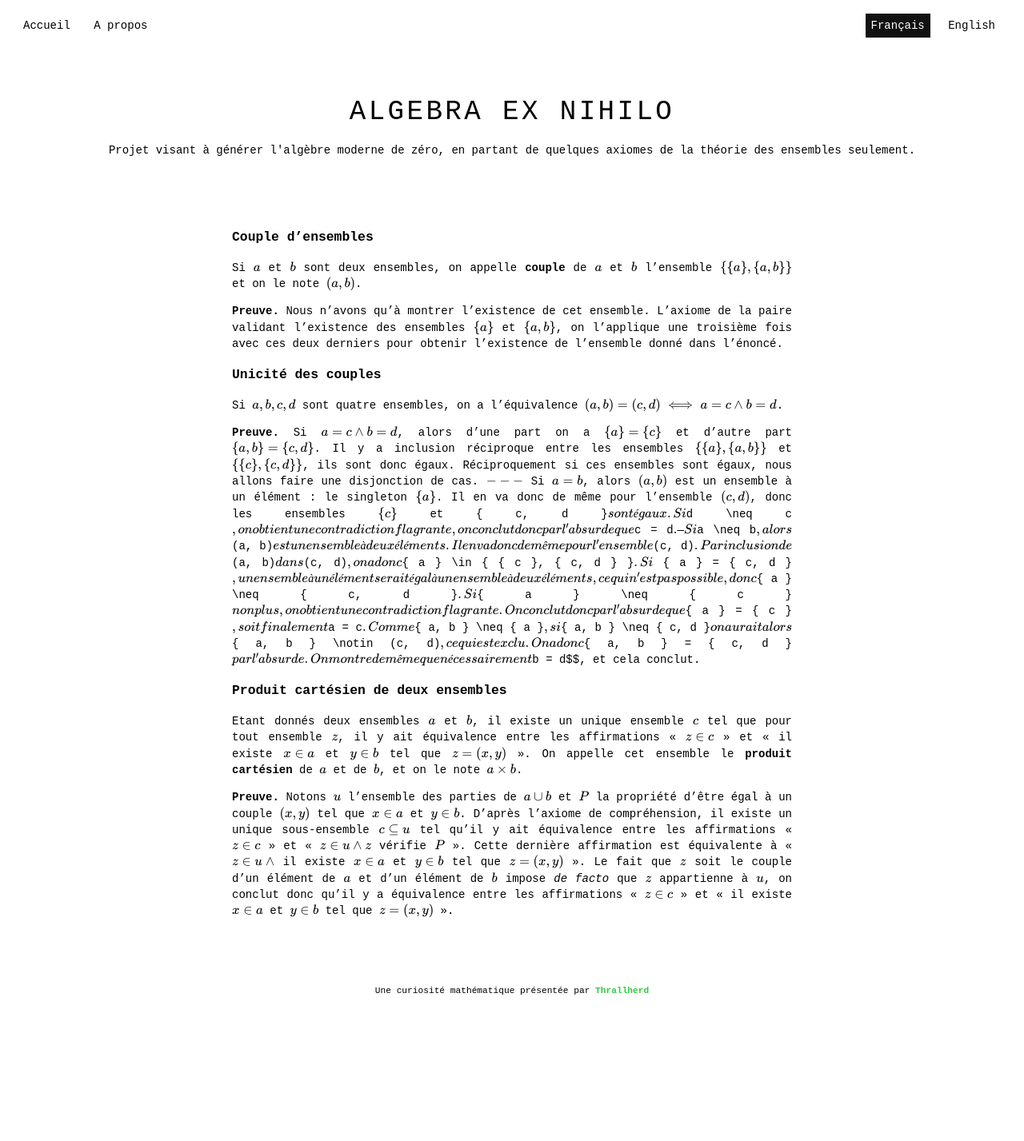
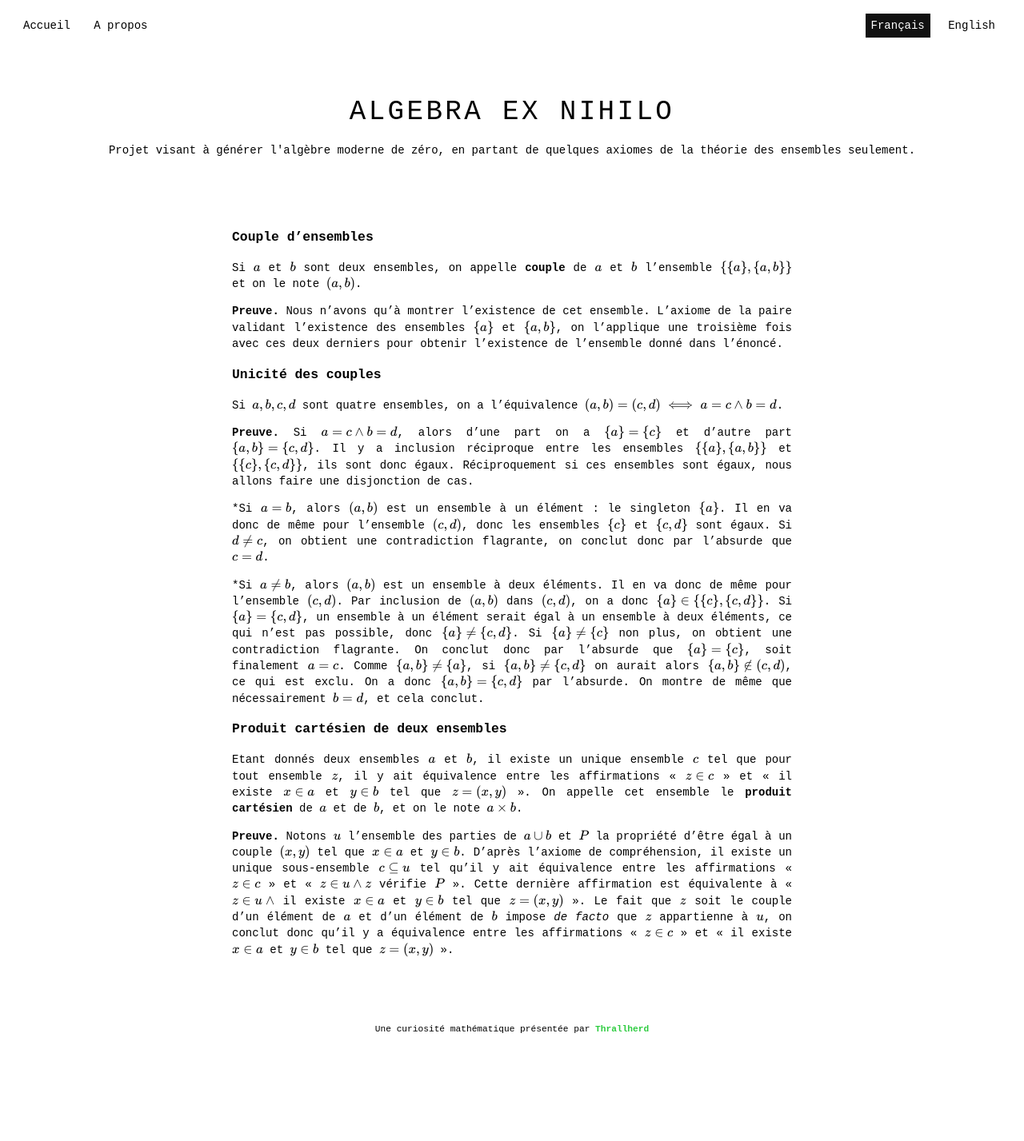
Before and after one commit to Thrallherd/AlgebraExNihilo, a Jekyll site: the page built from set_res2.md, in a window 1280 px wide. Shown: the whole page at 80% size. Built offline with Jekyll 4.4.1, drawn with Linux system fonts in a browser that asks for light colours; formulas are drawn with MathJax 3; before the commit the page ends 1378 px from its top, so only the background shows below that.

Commit message:
Update set_res2.md

```diff
--- a/set_res2.md
+++ b/set_res2.md
@@ -16,8 +16,10 @@ Si $$a$$ et $$b$$ sont deux ensembles, on appelle **couple** de $$a$$ et $$b$$ l
 Si $$a, b, c, d$$ sont quatre ensembles, on a l'équivalence $$(a, b) = (c, d) \iff a = c \land b = d$$.
 
 **Preuve.** Si $$a = c \land b = d$$, alors d'une part on a $$\{ a \} = \{ c \}$$ et d'autre part $$\{a, b\} = \{c, d\}$$. Il y a inclusion réciproque entre les ensembles $$\{ \{ a \}, \{ a, b \} \}$$ et $$\{ \{ c \}, \{ c, d \} \}$$, ils sont donc égaux. Réciproquement si ces ensembles sont égaux, nous allons faire une disjonction de cas.
-$$---$$ Si $$a = b$$, alors $$(a, b)$$ est un ensemble à un élément : le singleton $$\{ a \}$$. Il en va donc de même pour l'ensemble $$(c, d)$$, donc les ensembles $$\{ c \}$$ et \{ c, d \}$$ sont égaux. Si $$d \neq c$$, on obtient une contradiction flagrante, on conclut donc par l'absurde que $$c = d$$.
-$$---$$ Si $$a \neq b$$, alors $$(a, b)$$ est un ensemble à deux éléments. Il en va donc de même pour l'ensemble $$(c, d)$$. Par inclusion de $$(a, b)$$ dans $$(c, d)$$, on a donc $$\{ a \} \in \{ \{ c \}, \{ c, d \} \}$$. Si $$ \{ a \} = \{ c, d \}$$, un ensemble à un élément serait égal à un ensemble à deux éléments, ce qui n'est pas possible, donc $$\{ a \} \neq \{ c, d \}$$. Si $$\{ a \} \neq \{ c \}$$ non plus, on obtient une contradiction flagrante. On conclut donc par l'absurde que $$\{ a \} = \{ c \}$$, soit finalement $$a = c$$. Comme $$\{ a, b \} \neq \{ a \}$$, si $$\{ a, b \} \neq \{ c, d \}$$ on aurait alors $$\{ a, b \} \notin (c, d)$$, ce qui est exclu. On a donc $$\{ a, b \} = \{ c, d \}$$ par l'absurde. On montre de même que nécessairement $$b = d$$, et cela conclut.
+
+*Si $$a = b$$, alors $$(a, b)$$ est un ensemble à un élément : le singleton $$\{ a \}$$. Il en va donc de même pour l'ensemble $$(c, d)$$, donc les ensembles $$\{ c \}$$ et $$\{ c, d \}$$ sont égaux. Si $$d \neq c$$, on obtient une contradiction flagrante, on conclut donc par l'absurde que $$c = d$$.
+
+*Si $$a \neq b$$, alors $$(a, b)$$ est un ensemble à deux éléments. Il en va donc de même pour l'ensemble $$(c, d)$$. Par inclusion de $$(a, b)$$ dans $$(c, d)$$, on a donc $$\{ a \} \in \{ \{ c \}, \{ c, d \} \}$$. Si $$ \{ a \} = \{ c, d \}$$, un ensemble à un élément serait égal à un ensemble à deux éléments, ce qui n'est pas possible, donc $$\{ a \} \neq \{ c, d \}$$. Si $$\{ a \} \neq \{ c \}$$ non plus, on obtient une contradiction flagrante. On conclut donc par l'absurde que $$\{ a \} = \{ c \}$$, soit finalement $$a = c$$. Comme $$\{ a, b \} \neq \{ a \}$$, si $$\{ a, b \} \neq \{ c, d \}$$ on aurait alors $$\{ a, b \} \notin (c, d)$$, ce qui est exclu. On a donc $$\{ a, b \} = \{ c, d \}$$ par l'absurde. On montre de même que nécessairement $$b = d$$, et cela conclut.
 
 ### Produit cartésien de deux ensembles
 Etant donnés deux ensembles $$a$$ et $$b$$, il existe un unique ensemble $$c$$ tel que pour tout ensemble $$z$$, il  y ait équivalence entre les affirmations « $$z \in c$$ » et « il existe $$x \in a$$ et $$y \in b$$ tel que $$z = (x, y)$$ ». On appelle cet ensemble le **produit cartésien** de $$a$$ et de $$b$$, et on le note $$a \times b$$.
```
